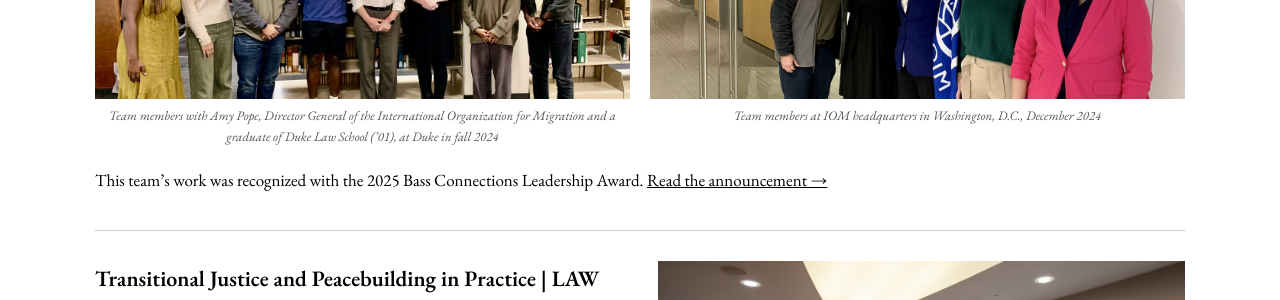
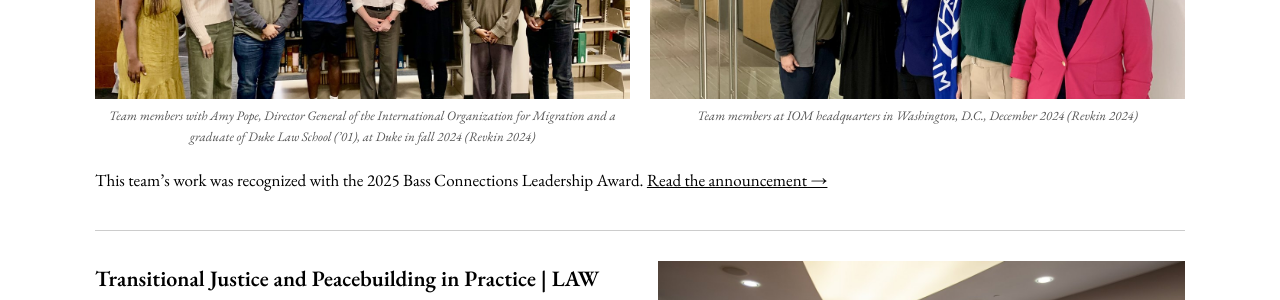
Before and after one commit to mrevkin/mrevkin.github.io, a Jekyll site: the page teaching.html, which Jekyll copies as it is, in a window 1280 px wide and 900 px high, scrolled down 520 px. Shown: the part 153-453 px from the top of the window. Built offline with Jekyll 4.4.1, drawn with Linux system fonts in a browser that asks for light colours.

Commit message:
Add photo credits to Bass Connections team photos

```diff
--- a/teaching.html
+++ b/teaching.html
@@ -68,11 +68,11 @@
       <div class="photo-pair">
         <div>
           <img src="bass-team-duke.jpg" alt="Bass Connections team members with Amy Pope, Director General of the International Organization for Migration, at Duke" />
-          <p class="img-caption">Team members with Amy Pope, Director General of the International Organization for Migration and a graduate of Duke Law School (&rsquo;01), at Duke in fall 2024</p>
+          <p class="img-caption">Team members with Amy Pope, Director General of the International Organization for Migration and a graduate of Duke Law School (&rsquo;01), at Duke in fall 2024 (Revkin 2024)</p>
         </div>
         <div>
           <img src="bass-team-iom-dc.jpg" alt="Bass Connections team members at IOM headquarters in Washington, D.C." />
-          <p class="img-caption">Team members at IOM headquarters in Washington, D.C., December 2024</p>
+          <p class="img-caption">Team members at IOM headquarters in Washington, D.C., December 2024 (Revkin 2024)</p>
         </div>
       </div>
 
```
